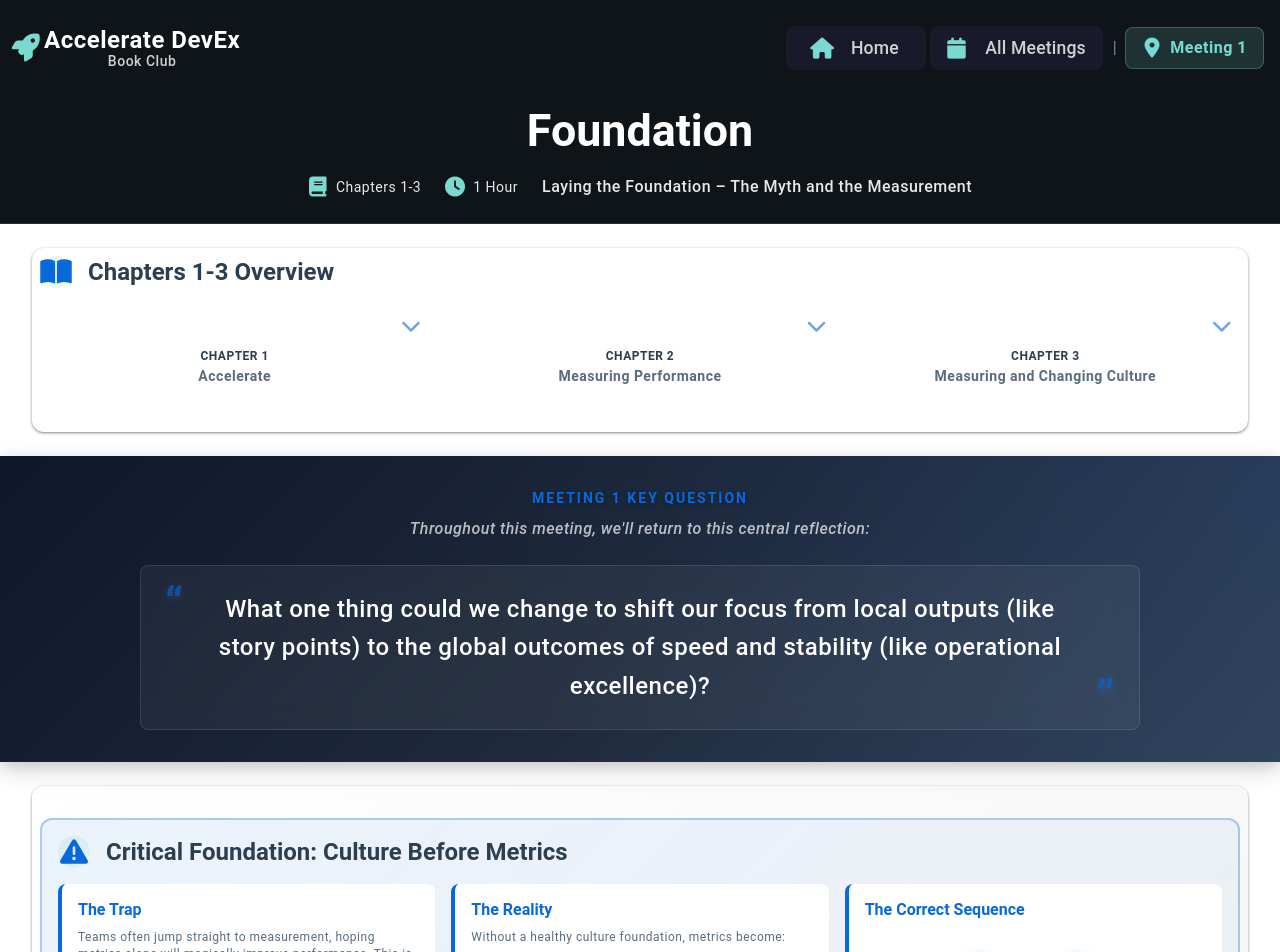
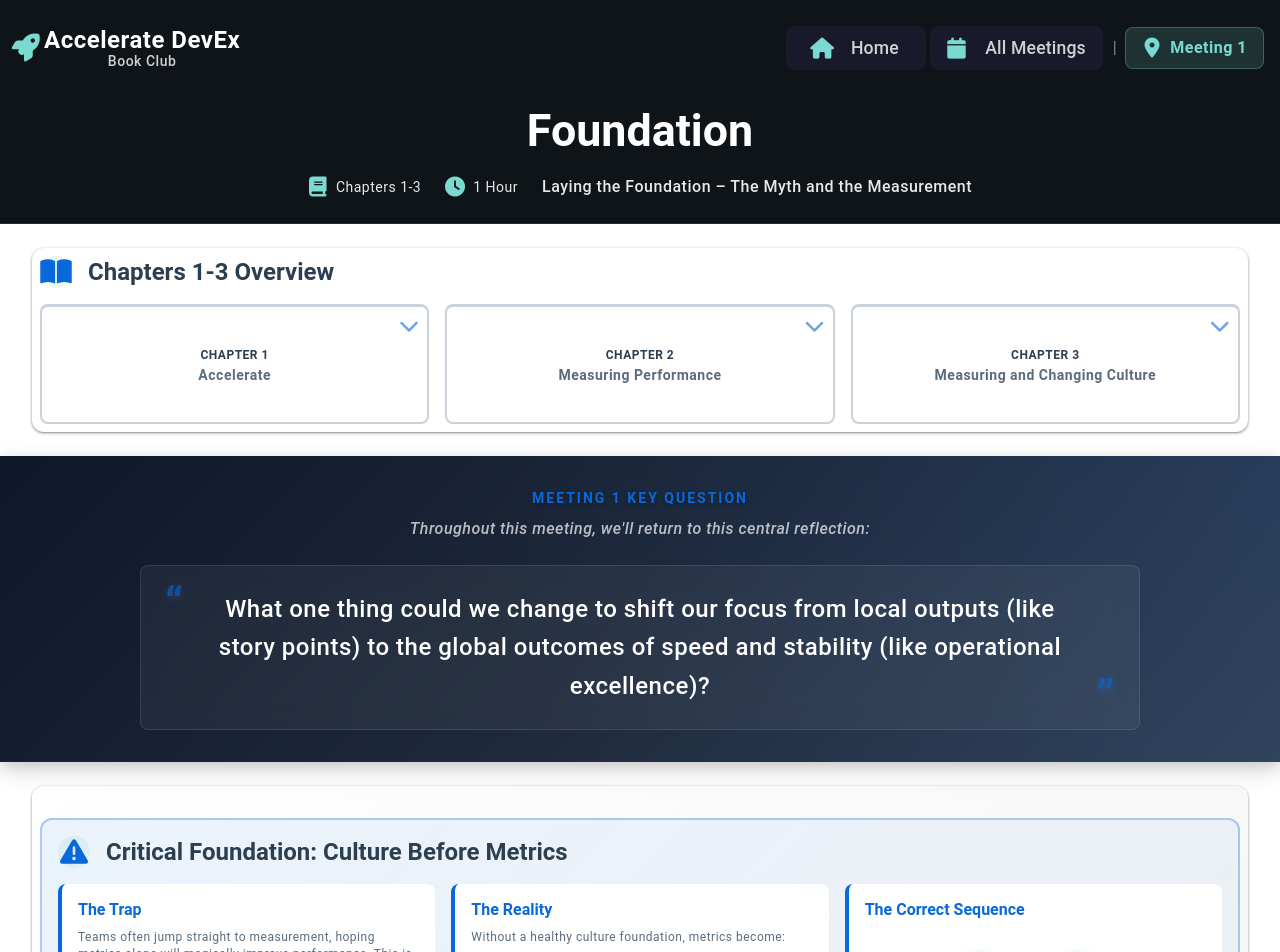
Before and after one commit to mhenke/accelerate-devex-book-club-notebooklm, a Jekyll site: the page built from docs/_meetings/meeting-1.md, in a window 1280 px wide. Shown: the top 952 px of the page. Built offline with Jekyll 4.4.1, drawn with Linux system fonts in a browser that asks for light colours; some web fonts are replaced.

Commit message:
Add visible borders to chapter-item cards
- Increase border opacity from 0.3 to 0.5 for better visibility
- Make border visible in default state (not just on hover)
- Ensures 'Chapters 1-3 Overview' and 'Metrics in Context' cards
  have visible borders matching the 'Metrics as Mirrors' cards
- Improves visual consistency across all interactive card elements

```diff
--- a/docs/_sass/components/_sections.scss
+++ b/docs/_sass/components/_sections.scss
@@ -484,6 +484,8 @@
     color: var(--text-medium);
     min-height: 120px;
     font-size: var(--font-size-body-small);
+    border: 2px solid rgba(148, 163, 184, 0.5); // Make border more visible
+    border-top: 3px solid rgba(148, 163, 184, 0.5); // Visible default state
 
     i {
       font-size: var(--font-size-title-small);
```
